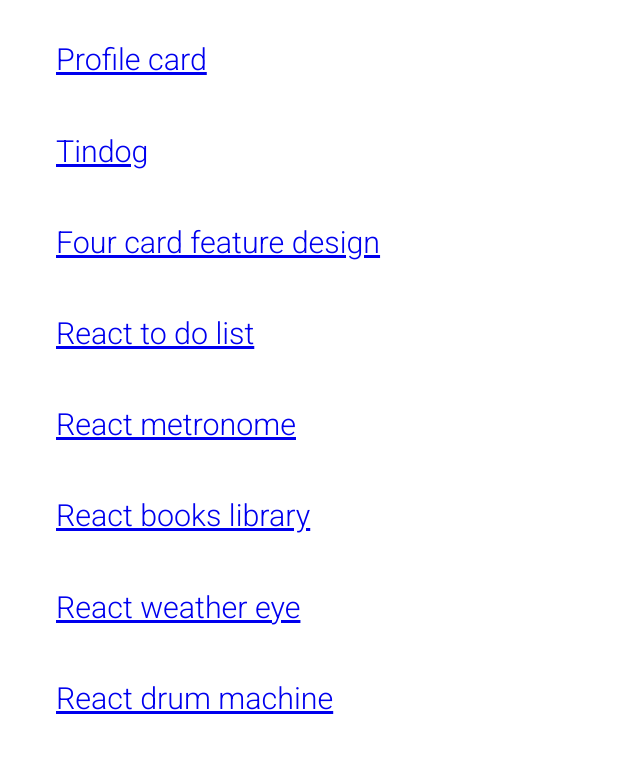
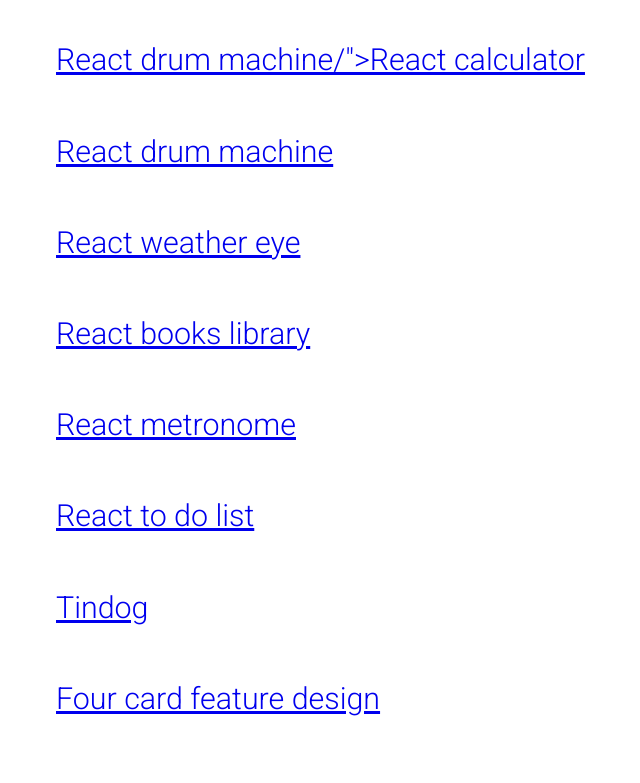
Before and after one commit to danbloch21/CSS-exercise-1, a plain HTML site: page index.html in a window 1280 px wide. Shown: the part 2577-3360 px from the top of the page, without its empty margins (264-904 px from the left). Drawn offline with Linux system fonts and the light colour scheme; a web font is replaced by a local one.

Commit message:
Update index.html

```diff
--- a/index.html
+++ b/index.html
@@ -38,14 +38,19 @@
         <h3>Eagle eyes</h3>
         <p>With top-notch editing skills honed from a 20-year-plus career in business magazine publishing, I can spot a typo from a mile off and polish your content so it makes its mark</p>
         <h3>Examples of work</h3>
-        <p><a class="footer-link" href="https://fem-challenge-1-lilac.vercel.app/">Profile card</href></a></p>
+        <p><a class="footer-link" href=https://danbloch21.github.io/React-JavaScript-Calculator/>React drum machine/">React calculator</href></a></p>
+        <p><a class="footer-link" href="https://danbloch21.github.io/drum-machine/">React drum machine</href></a></p>
+        <p><a class="footer-link" href="https://danbloch21.github.io/weather-eye-react/">React weather eye</href></a></p>
+        <p><a class="footer-link" href="https://books-library-iota.vercel.app/">React books library</href></a></p>
+        <p><a class="footer-link" href="https://metronomeo-react.vercel.app/">React metronome</href></a></p>
+        <p><a class="footer-link" href="https://react-app-to-do.vercel.app/">React to do list</href></a></p>
         <p><a class="footer-link" href="https://responsive-design-tindog-coral.vercel.app/">Tindog</href></p>
         <p><a class="footer-link" href="https://fem-challenge-2-one.vercel.app/">Four card feature design</href></p>
-        <p><a class="footer-link" href="https://react-app-to-do.vercel.app/">React to do list</href></a></p>
-        <p><a class="footer-link" href="https://metronomeo-react.vercel.app/">React metronome</href></a></p>
-        <p><a class="footer-link" href="https://books-library-iota.vercel.app/">React books library</href></a></p>
-        <p><a class="footer-link" href="https://danbloch21.github.io/weather-eye-react/">React weather eye</href></a></p>
-        <p><a class="footer-link" href="https://danbloch21.github.io/drum-machine/">React drum machine</href></a></p>
+
+
+
+
+
 
       </div>
     </div>
```
